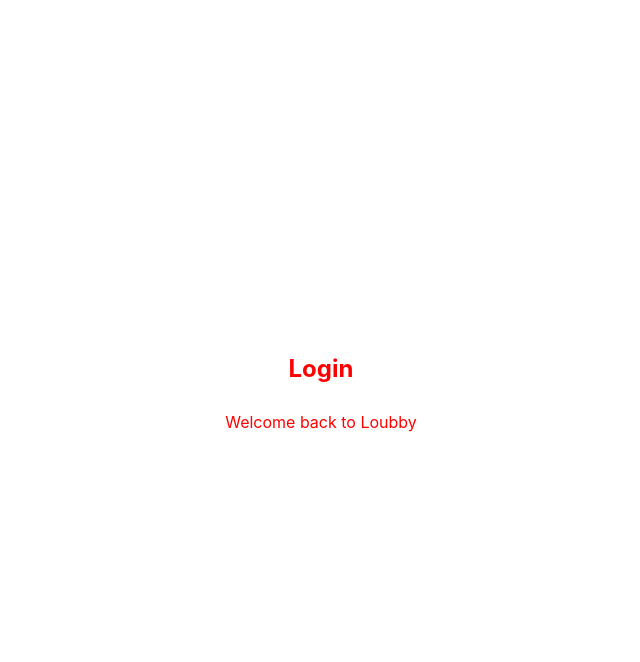
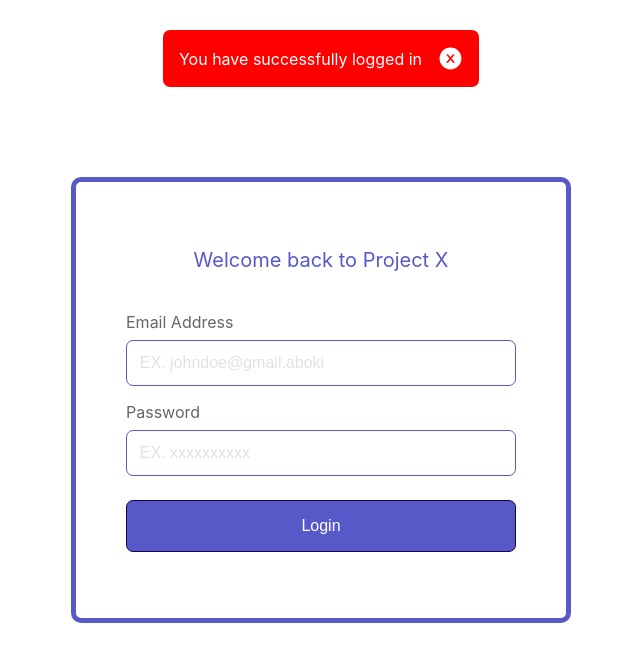
Before and after one commit to chuksdozie/9ck-webapp, a Next.js app: page /login in a window 1280 px wide. Shown: the top 662 px of the page, without its empty margins (319-959 px from the left). Built offline with nearby package versions, Linux system fonts and the light colour scheme.

Commit message:
rest of the setup and login UI

```diff
--- /dev/null
+++ b/components/buttons/AuthButton.jsx
@@ -0,0 +1,26 @@
+import React from "react";
+import styled from "styled-components";
+import { colors, fontSizes } from "../../constants";
+
+const Button = styled.button`
+  width: 100%;
+  font-size: ${fontSizes.m};
+  padding: 0.5rem;
+  margin: 1rem;
+  border-radius: 7px;
+  border: 1px solid #150447;
+  background-color: ${colors.primary};
+  color: white;
+  padding: 1rem;
+`;
+
+const Label = styled.label`
+  width: 100%;
+  font-size: 1.2rem;
+`;
+
+const AuthButton = () => {
+  return <Button>Login</Button>;
+};
+
+export default AuthButton;
--- /dev/null
+++ b/components/inputs/AuthInput.jsx
@@ -0,0 +1,35 @@
+import React from "react";
+import styled from "styled-components";
+import { colors, fontSizes } from "../../constants";
+
+const Input = styled.input`
+  width: 100%;
+  font-size: ${fontSizes.m};
+  color: ${colors.gray5};
+  font-weight: 200;
+  padding: 0.8rem;
+  margin-top: 0.5rem;
+  border-radius: 7px;
+  border: 1px solid ${colors.primary};
+  &::placeholder {
+    font-weight: 200;
+    color: ${colors.gray2};
+  }
+`;
+
+const Label = styled.label`
+  width: 100%;
+  font-size: ${fontSizes.m};
+  color: ${colors.gray5};
+`;
+
+const AuthInput = ({ type, placeholder, value, onChange, label }) => {
+  return (
+    <div style={{ margin: ".5rem 0", width: "100%" }}>
+      <Label>{label}</Label>
+      <Input placeholder={placeholder} type={type} />
+    </div>
+  );
+};
+
+export default AuthInput;
--- /dev/null
+++ b/components/modals/StatusModal.jsx
@@ -0,0 +1,29 @@
+import React from "react";
+import styled from "styled-components";
+import { colors, fontSizes } from "../../constants";
+import { AiFillCloseCircle } from "react-icons/ai";
+
+const Container = styled.div`
+  background-color: ${colors.red};
+  color: ${colors.light};
+  padding: 1rem;
+  min-width: 300px;
+  max-width: 400px;
+  border-radius: 7px;
+  display: flex;
+  justify-content: space-between;
+  align-items: center;
+  position: fixed;
+  top: 30px;
+`;
+
+const StatusModal = () => {
+  return (
+    <Container>
+      You have successfully logged in{" "}
+      <AiFillCloseCircle size={25} style={{ marginLeft: "1rem" }} />
+    </Container>
+  );
+};
+
+export default StatusModal;
--- /dev/null
+++ b/constants/index.js
@@ -0,0 +1,35 @@
+export const colors = {
+  primary: "#5859C8",
+  primary1: "#AAACF0",
+  secondary: "#CCCCFF",
+  secondary1: "#E8E8FF",
+  secondary2: "#7d7dd4",
+  lightGrey: "#959595",
+  darkGray: "#555",
+  grayBg: "#F2F2F2",
+  light: "#fff",
+  dark1: "#111111",
+  page: "#33348B",
+  mainPage: "#1A1B34",
+  gray: "#333",
+  gray1: "#959595",
+  gray2: "#E2E2E2",
+  gray3: "#F4F4F4",
+  gray4: "#AEAEAE",
+  gray5: "#666666",
+  red: "red",
+  text: "#111111",
+};
+
+export const fontSizes = {
+  xs: "0.75rem",
+  s: "0.85rem",
+  m: "1rem",
+  l: "1.25rem",
+  xl: "1.5rem",
+  xxl: "1.75rem",
+};
+
+export const convertPXToRem = (px) => {
+  return `${px / 16}rem`;
+};
--- a/package.json
+++ b/package.json
@@ -9,9 +9,11 @@
     "lint": "next lint"
   },
   "dependencies": {
+    "babel-preset-next": "^1.4.0",
     "next": "12.3.1",
     "react": "18.2.0",
     "react-dom": "18.2.0",
+    "react-icons": "^4.6.0",
     "styled-components": "^5.3.6"
   },
   "devDependencies": {
--- a/pages/login.jsx
+++ b/pages/login.jsx
@@ -1,102 +1,13 @@
-// import React, { useState, useEffect } from "react";
-// import { useSelector, useDispatch } from "react-redux";
-// import { useRouter } from "next/router";
-// import Head from "next/head";
-// import Image from "next/image";
+import React, { useState, useEffect } from "react";
+import { useRouter } from "next/router";
+import Head from "next/head";
+import Image from "next/image";
 import Link from "next/link";
 import styled from "styled-components";
-// import "react-responsive-carousel/lib/styles/carousel.min.css";
-// import Logo from "../../public/images/LoubbyLogo.png";
-// import MyCarousel from "../../components/onboarding/MyCarousel";
-// import AuthInput from "../../components/onboarding/AuthInput";
-// import AuthIconButton from "../../components/onboarding/AuthIconButton";
-// import AuthPrimaryButton from "../../components/onboarding/AuthPrimaryButton";
-// import CarouselFooter from "@components/onboarding/CarouselFooter";
-// import colors from "@constants/colors";
-// import { login } from "@store/slices/companySlice";
-// import StatusBar from "@components/onboarding/StatusBar";
-// import { isUserLoggedIn, whoIsUser } from "@utils/index";
-
-export default function Login() {
-  //   const router = useRouter();
-  //   const [selected, setSelected] = useState("employer");
-  //   const [attemptBy, setAttemptBy] = useState();
-  //   const [loginDetails, setLoginDetails] = useState({
-  //     email: "",
-  //     user_password: "",
-  //   });
-  //   const [errorMessage, setErrorMessage] = useState("");
-  //   const [successMessage, setSuccessMessage] = useState("");
-  //   const [warningMessage, setWarningMessage] = useState("");
-  //   const dispatch = useDispatch();
-  //   const user = useSelector((state) => state.user);
-  //   useEffect(() => {
-  //     // dispatch(login());
-  //     console.log(loginDetails);
-  //     if (isUserLoggedIn()) {
-  //       router.push("/");
-  //     }
-  //     setAttemptBy(whoIsUser());
-  //   }, [loginDetails]);
-
-  //   const handleEmailChange = (e) => {
-  //     const value = e.target.value;
-  //     setLoginDetails({ ...loginDetails, email: value });
-  //   };
-  //   const handlePasswordChange = (e) => {
-  //     const value = e.target.value;
-  //     setLoginDetails({ ...loginDetails, user_password: value });
-  //   };
-
-  //   const resetNotifications = () => {
-  //     setErrorMessage("");
-  //     setSuccessMessage("");
-  //     setWarningMessage("");
-  //   };
-
-  //   const initiateLogin = async () => {
-  //     resetNotifications();
-  //     if (!loginDetails.email) {
-  //       setErrorMessage("Please enter an email address");
-  //       return;
-  //     }
-  //     if (!loginDetails.user_password) {
-  //       setErrorMessage("Please enter your password");
-  //       return;
-  //     }
-  //     const loginOutcome = await dispatch(login(loginDetails));
-
-  //     if (!loginOutcome?.error) {
-  //       //show success message loginOutcome.payload.data/.message/.status/.token
-  //       setSuccessMessage(loginOutcome.payload.message);
-  //       const user = JSON.stringify(loginOutcome.payload.data);
-  //       localStorage.setItem("user", user);
-  //       localStorage.setItem("token", loginOutcome.payload.token);
-  //       localStorage.setItem("signupType", loginOutcome.payload.data.type);
-  //       if (
-  //         loginOutcome.payload.data.stage === "1" &&
-  //         loginOutcome.payload.data.type === "employer"
-  //       ) {
-  //         router.push("/onboarding/about-you");
-  //       } else {
-  //         router.push("/dashboard");
-  //       }
-
-  //       return;
-  //     } else if (loginOutcome?.error) {
-  //       //show error message loginOutcome.error.message
-  //       setErrorMessage(loginOutcome.payload.message);
-  //       return;
-  //     }
-  //   };
-
-  return (
-    <MainDiv>
-      <Title>Login</Title>
-      <SubTitle>Welcome back to Loubby</SubTitle>
-    </MainDiv>
-  );
-}
+import AuthInput from "../components/inputs/AuthInput";
+import AuthButton from "../components/buttons/AuthButton";
+import { colors, fontSizes } from "../constants";
+import StatusModal from "../components/modals/StatusModal";
 
 const Title = styled.h1`
   font-size: 1.5rem;
@@ -108,11 +19,11 @@
 
 const SubTitle = styled.h2`
   font-weight: 400;
-  font-size: 1rem;
-  margin-bottom: 30px;
+  font-size: ${fontSizes.l};
+  margin: 1rem 0 2rem;
   /* width: 100%; */
   text-align: left;
-  color: red;
+  color: ${colors.primary};
 `;
 
 const MainDiv = styled.div`
@@ -125,14 +36,17 @@
   width: 100%;
   height: 100vh;
 `;
-const LeftDiv = styled.div`
+const FormDiv = styled.div`
   display: flex;
   flex-direction: column;
-  justify-content: space-between;
-  background-color: #f4f5f7;
-  height: 100%;
+  /* background-color: #f4f5f7; */
+  width: 500px;
+  /* height: 100%; */
   padding: 50px;
   /* width: 500px; */
+  border: 5px solid ${colors.primary};
+  border-radius: 10px;
+  align-items: center;
 `;
 const RightDiv = styled.div`
   display: flex;
@@ -145,3 +59,25 @@
   padding: 90px;
   position: relative;
 `;
+
+export default function Login() {
+  return (
+    <MainDiv>
+      <StatusModal />
+      <FormDiv>
+        <SubTitle>Welcome back to Project X</SubTitle>
+        <AuthInput
+          label={"Email Address"}
+          placeholder={"EX. johndoe@gmail.aboki"}
+          type="email"
+        />
+        <AuthInput
+          label={"Password"}
+          placeholder={"EX. xxxxxxxxxx"}
+          type="password"
+        />
+        <AuthButton />
+      </FormDiv>
+    </MainDiv>
+  );
+}
--- a/styles/globals.css
+++ b/styles/globals.css
@@ -19,7 +19,7 @@
   box-sizing: border-box;
 }
 
-@media (prefers-color-scheme: dark) {
+/* @media (prefers-color-scheme: dark) {
   html {
     color-scheme: dark;
   }
@@ -27,4 +27,4 @@
     color: white;
     background: black;
   }
-}
+} */
```
Also changed, not shown: .babelrc (added), 1 other file (tests, documents, lock files or other folders).
